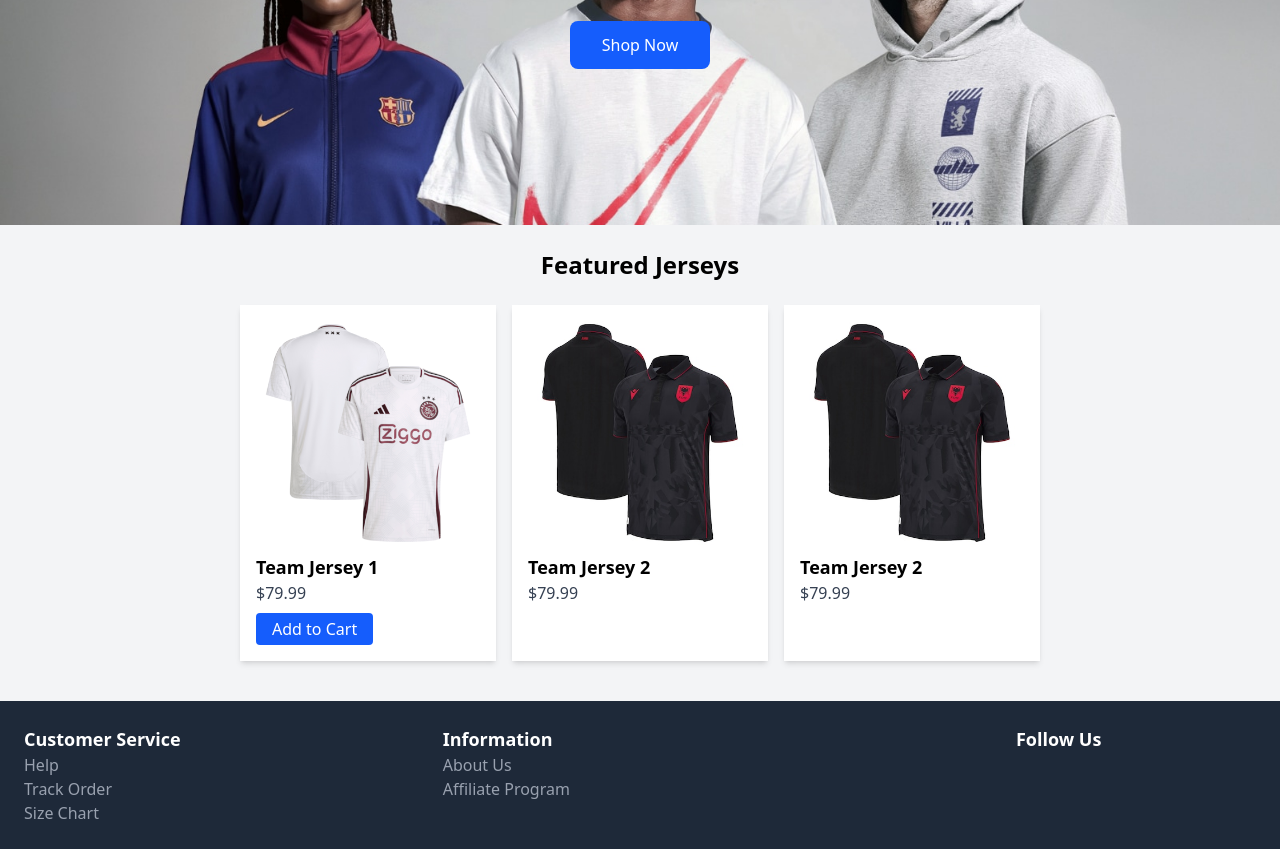
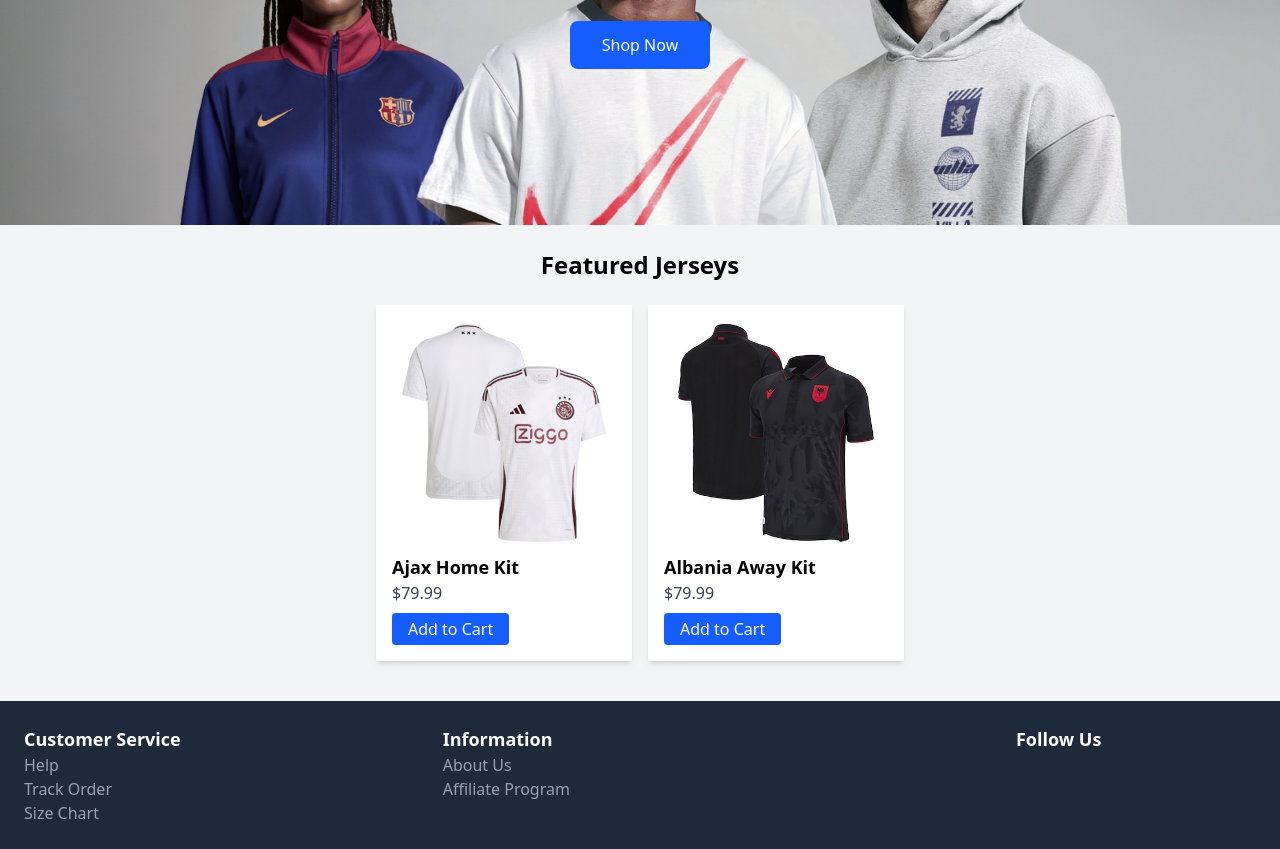
Before and after one commit to PhoneWyne/Arfa-Tower-Project, a website: page index.html in a window 1280 px wide. Shown: the part 235-1084 px from the top of the page. Drawn offline with nearby package versions, Linux system fonts and the light colour scheme; files that its build step writes are made by us from their sources.

Commit message:
Added card adding to cart functionality, storing their data-Ahmed

```diff
--- a/index.html
+++ b/index.html
@@ -23,8 +23,8 @@
       <!-- Featured Products -->
       <div class="container mx-auto px-4">
         <h2 class="text-2xl font-bold text-center my-6">Featured Jerseys</h2>
-        <div class="flex flex-wrap justify-center gap-4">
-          <div class="bg-white shadow-md p-4 w-64">
+        <div class="flex flex-wrap justify-center gap-4 product-grid">
+          <!-- <div class="bg-white shadow-md p-4 w-64">
             <img src="./src/images/product/jersey1.png" alt="Ajax Home Kit" class="w-full h-auto rounded-lg"/>
             <h3 class="text-lg font-bold mt-2">Team Jersey 1</h3>
             <p class="text-gray-700">$79.99</p>
@@ -45,7 +45,7 @@
           <div class="bg-white shadow-md p-4 w-64">
             <img src="./src/images/product/jersey2.jpeg" alt="Albania Away Kit" class="w-full h-auto rounded-lg"/>
             <h3 class="text-lg font-bold mt-2">Team Jersey 2</h3>
-            <p class="text-gray-700">$79.99</p>
+            <p class="text-gray-700">$79.99</p> -->
           </div>
         </div>
       </div>
--- a/src/js/main.js
+++ b/src/js/main.js
@@ -1,6 +1,30 @@
 import { loadComponent } from "./loadComponent.js";
 import { getCartCount, addToCart } from "./cartStorage.js";
 import { renderCart } from "./cart.js";
+import { renderProductCard } from "./renderProductCard.js";
+
+const products = [
+    {
+      id: 1,
+      name: "Ajax Home Kit",
+      price: 79.99,
+      image: "./src/images/product/jersey1.png"
+    },
+    {
+      id: 2,
+      name: "Albania Away Kit",
+      price: 79.99,
+      image: "./src/images/product/jersey2.jpeg"
+    }
+];
+
+document.addEventListener("DOMContentLoaded", async () => {
+    const container = document.querySelector(".product-grid");
+    for (const product of products) {
+      const card = await renderProductCard(product);
+      container.appendChild(card);
+    }
+});
 
 // Load navbar and footer on all pages
 document.addEventListener("DOMContentLoaded", function () {
```
